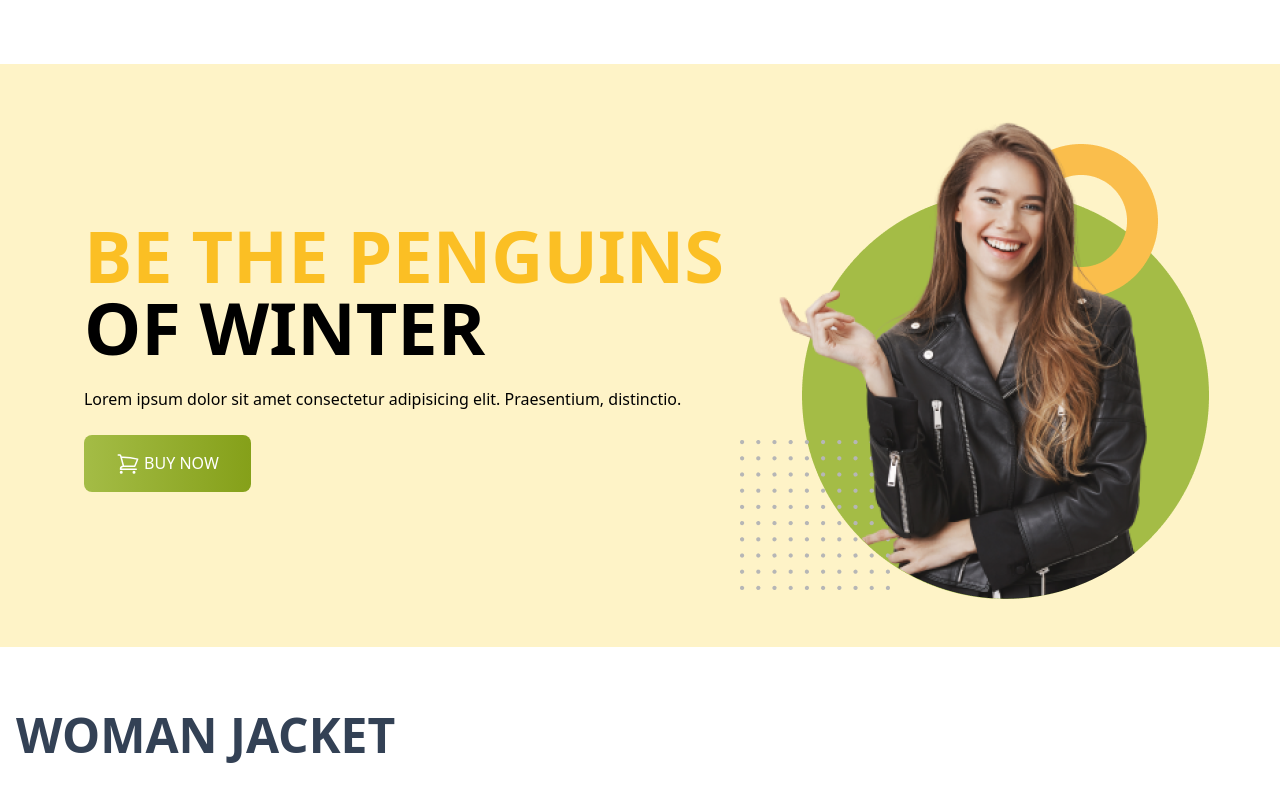
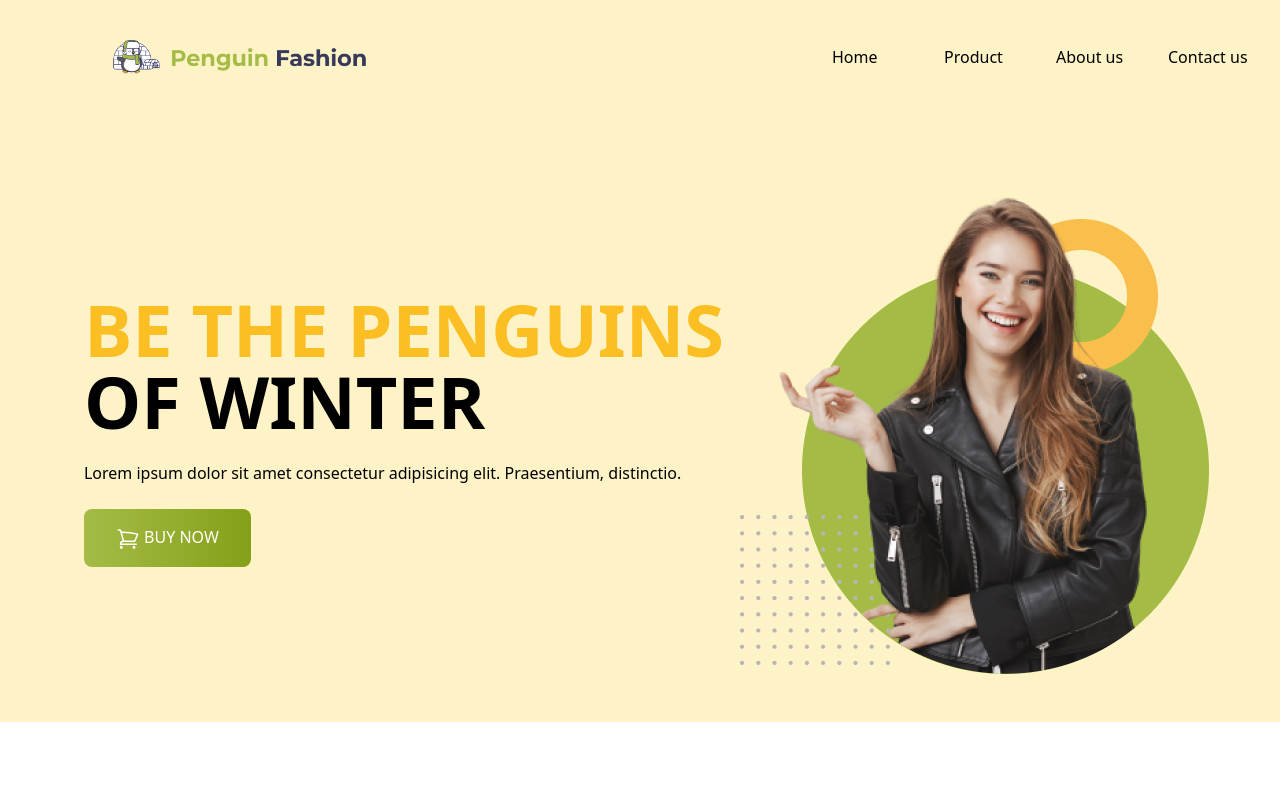
Before and after one commit to Sobuj54/module-15-tailwind-penguin-fashion, a plain HTML site: page index.html in a window 1280 px wide. Shown: the top 790 px of the page. Drawn offline with nearby package versions, Linux system fonts and the light colour scheme.

Commit message:
finished all

```diff
--- a/index.html
+++ b/index.html
@@ -24,6 +24,21 @@
   <body>
     <header class="bg-amber-100">
       <!-- nav section -->
+      <nav class="container mx-auto">
+        <div
+          class="grid grid-cols-1 md:grid-cols-2 gap-7 md:gap-96 pt-10 items-center"
+        >
+          <div>
+            <img class="w-64 md:ml-28" src="icons/Group 33072.png" alt="" />
+          </div>
+          <div class="grid grid-rows-1 md:grid-cols-4 justify-center">
+            <a class="pr-11" href="">Home</a>
+            <a class="pr-11" href="">Product</a>
+            <a class="pr-11" href="">About us</a>
+            <a href="">Contact us</a>
+          </div>
+        </div>
+      </nav>
       <!-- banner section -->
       <div
         class="container mx-auto py-12 md:flex justify-center items-center mt-16"
```
